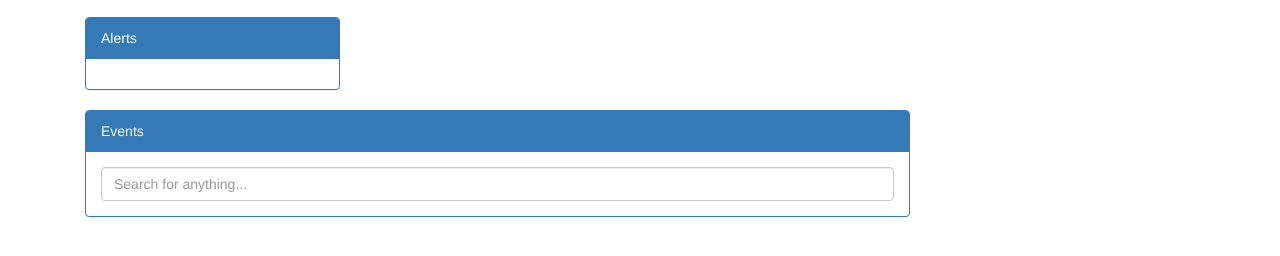
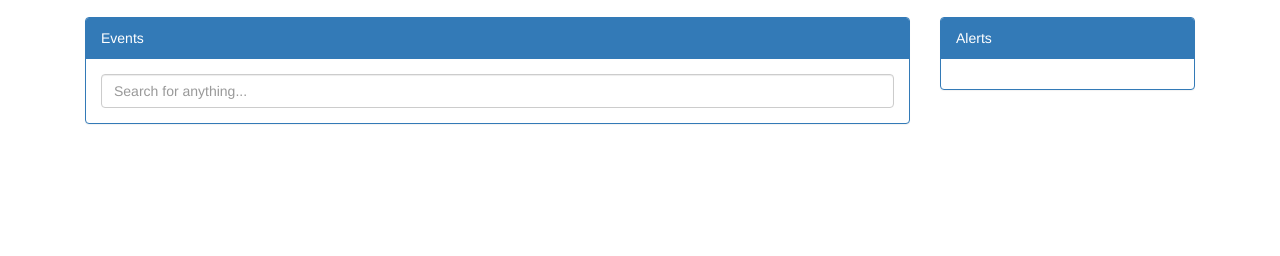
Before and after one commit to Troy-Ingel/TechChallengeFinal, a website: page public/travel-alerts.html in a window 1280 px wide. Shown: the part 176-432 px from the top of the page. Drawn offline with nearby package versions, Linux system fonts and the light colour scheme; some packages are replaced by stand-ins of ours; no server answers.

```diff
--- a/public/app/views/navigation.html
+++ b/public/app/views/navigation.html
@@ -1,5 +1,5 @@
 <style>
-    .nav li a{
+    .head-nav li a{
         color: white !important;
     }
     .navbar-brand{
@@ -23,7 +23,7 @@
             <a class="navbar-brand" href="#">Senior Check</a>
         </div>
         <div class="collapse navbar-collapse" id="myNavbar">
-            <ul class="nav navbar-nav navbar-right">
+            <ul class="nav head-nav navbar-nav navbar-right">
                 <li class="dropdown">
                     <a class="dropdown-toggle" data-toggle="dropdown" href="#">
                         Add Reminder
--- a/public/travel-alerts.html
+++ b/public/travel-alerts.html
@@ -20,16 +20,11 @@
 	<script src="https://cdnjs.cloudflare.com/ajax/libs/angular-sanitize/1.6.6/angular-sanitize.js"></script>
 
 	<script src="https://maps.googleapis.com/maps/api/js?key=AIzaSyDKWd6bBOs6KH10TcE5729ZTWeUdrIdyLI"></script>
-	<style>
-	#flex { display: flex; flex-direction: column; }
-	#a { order: 2; }
-	#b { order: 1; }
-	</style>
 </head>
 <body>
 	<div ng-controller="travelAlertsController">
 		<div ng-include="'app/views/navigation.html'"></div>
-		<div id="flex" class="container">
+		<div class="container">
 
 			<a href="index.html">
 				<span class="glyphicon glyphicon-arrow-left"></span>
@@ -38,7 +33,7 @@
 
 			<h2 class="page-header">Travel Warnings</h2>
 
-			<div id="a" class="col-lg-9 col-md-9 col-sm-12 col-xs-12">
+			<div class="col-lg-9 col-md-9 col-sm-12 col-xs-12">
 				<!-- <button ng-click="activePanel = PANELS.MAP;" ng-show="activePanel == PANELS.TABLE">Map</button>
 					<button ng-click="activePanel = PANELS.TABLE;" ng-show="activePanel == PANELS.MAP">Table</button> -->
 					<div class="panel panel-primary">
@@ -74,7 +69,7 @@
 						</div>
 					</div>
 				</div>
-				<div id="b" class="col-lg-3 col-md-3 col-sm-12 col-xs-12" >
+				<div class="col-lg-3 col-md-3 col-sm-12 col-xs-12" >
 					<div class="panel panel-primary">
 						<div class="panel-heading">Alerts</div>
 						<div class="panel-body">
```
